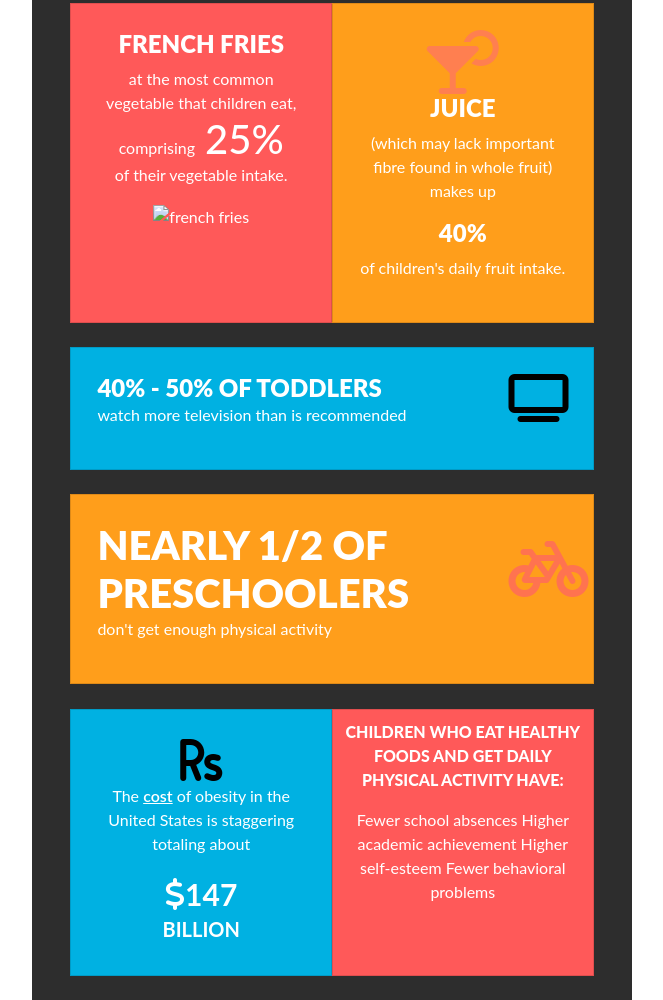
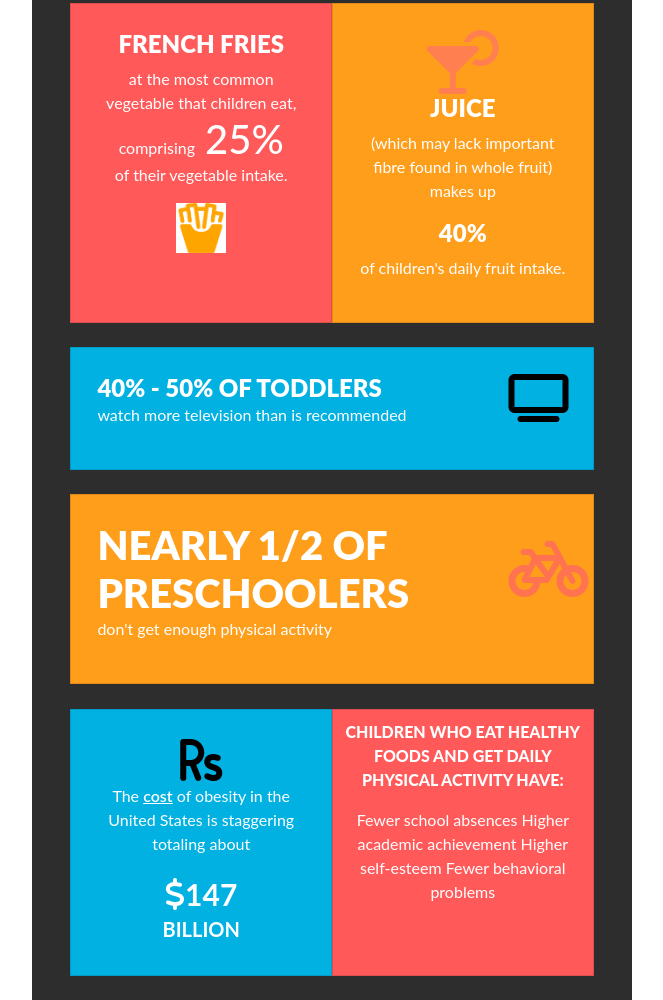
Before and after one commit to Naveenchikka/HTML_CSS, a plain HTML site: page index.html in a window 1280 px wide. Shown: the part 1044-2044 px from the top of the page, without its empty margins (308-971 px from the left). Drawn offline with nearby package versions, Linux system fonts and the light colour scheme.

Commit message:
Add files via upload

```diff
--- a/index.html
+++ b/index.html
@@ -130,7 +130,7 @@
                             <p>at the most common vegetable that children eat, comprising<span class="h1 text-center"> 25% </span>
                                 <br>of their vegetable intake.
                             </p>
-                            <img src="/french-fries.png" alt="french fries" style="height: 50px;">
+                            <img src="image.png" style="height: 50px;">
                         </div>
                     </div>
                 </div>
```
Also changed, not shown: image.png (added), style.css (line endings or trailing spaces).
